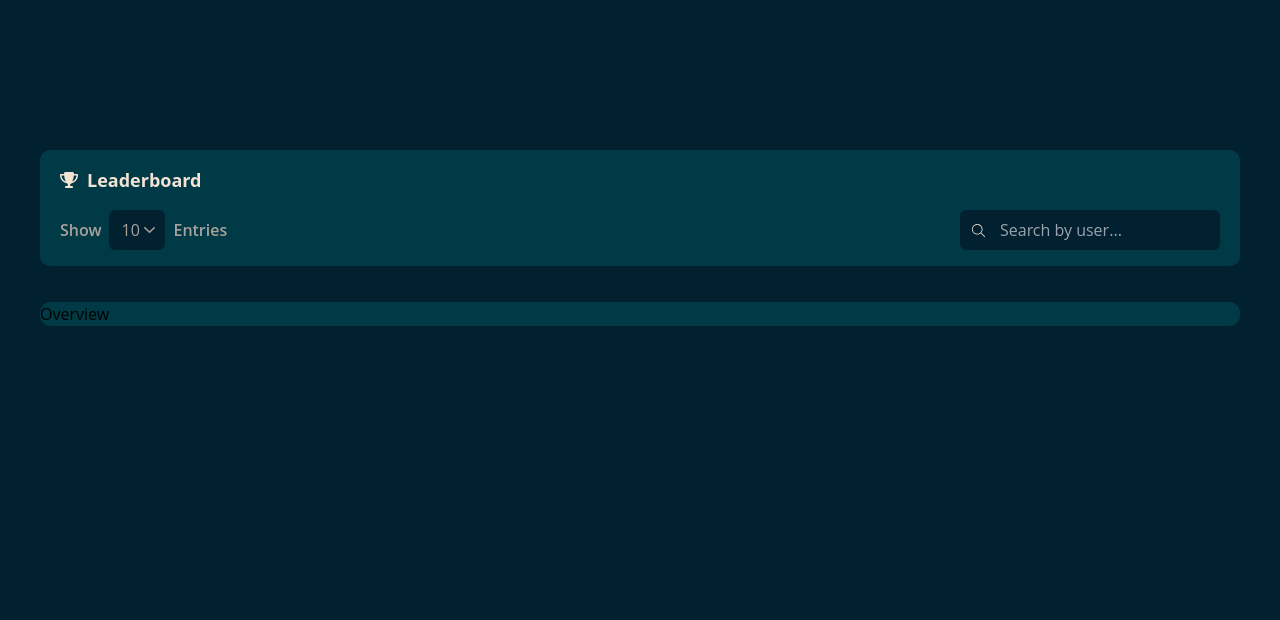
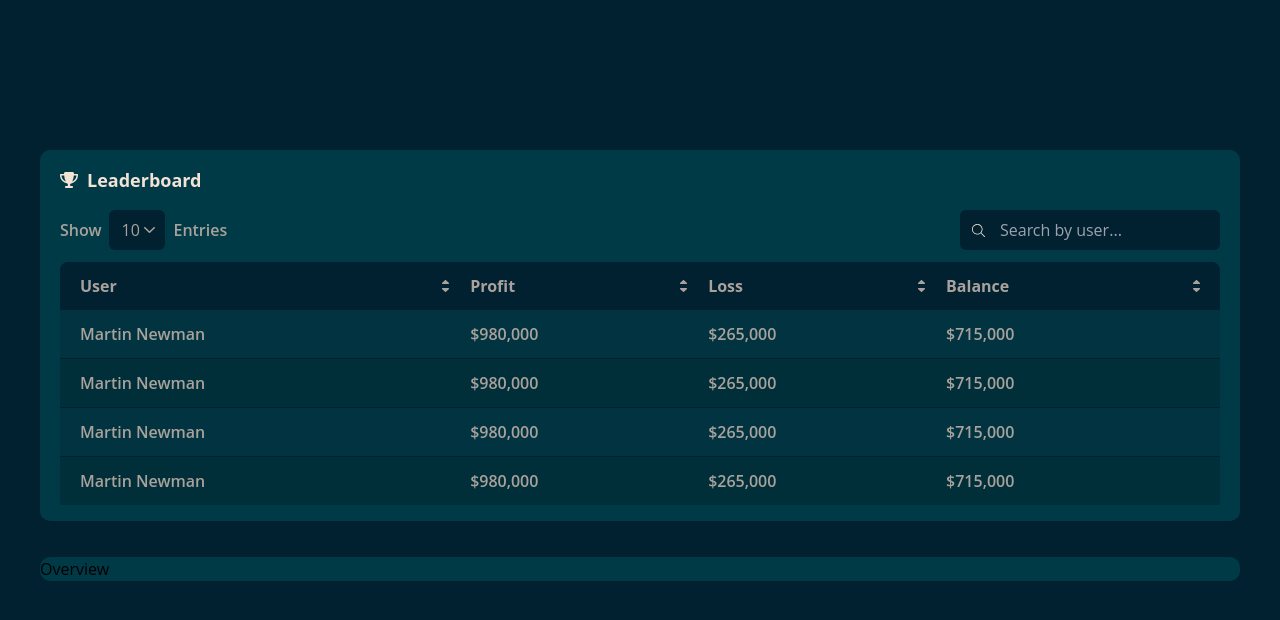
Before and after one commit to charliezone/fpfx-react-test, a React (Vite) app: page / in a window 1280 px wide. Shown: the top 620 px of the page. Built offline with nearby package versions, Linux system fonts and the light colour scheme.

Commit message:
layout leader table

```diff
--- /dev/null
+++ b/src/components/Leaderboard/LeaderTable/TableHeadCell/index.tsx
@@ -0,0 +1,15 @@
+import Icon from './arrow-down.svg';
+
+export function TableHeadCell({ text }: {text: string}) {
+    return (
+        <th className="pl-5 py-3 font-bold text-md text-cloudy last:pr-5">
+            <div className="flex justify-between items-center">
+                { text }
+                <div className="flex flex-col gap-1">
+                    <img src={Icon} className="transform rotate-180" alt="Arrow down" />
+                    <img src={Icon} alt="Arrow down" />
+                </div>
+            </div>
+        </th>
+    );
+}
--- /dev/null
+++ b/src/components/Leaderboard/LeaderTable/index.tsx
@@ -0,0 +1,44 @@
+import { TableHeadCell } from './TableHeadCell';
+
+export function LeaderTable() {
+    return (
+        <div className="rounded-t-lg overflow-hidden">
+                <table className="table-auto w-full">
+                <thead>
+                    <tr className="bg-primary">
+                        <TableHeadCell text="User" />
+                        <TableHeadCell text="Profit" />
+                        <TableHeadCell text="Loss" />
+                        <TableHeadCell text="Balance" />
+                    </tr>
+                </thead>
+                <tbody>
+                    <tr className="odd:bg-cyprus even:bg-daintree border-b border-primary last:border-b-0">
+                        <td className="pl-5 last:pr-5 py-3 font-semibold text-md text-cloudy">Martin Newman</td>
+                        <td className="pl-5 last:pr-5 py-3 font-semibold text-md text-cloudy">$980,000</td>
+                        <td className="pl-5 last:pr-5 py-3 font-semibold text-md text-cloudy">$265,000</td>
+                        <td className="pl-5 last:pr-5 py-3 font-semibold text-md text-cloudy">$715,000</td>
+                    </tr>
+                    <tr className="odd:bg-cyprus even:bg-daintree border-b border-primary last:border-b-0">
+                        <td className="pl-5 last:pr-5 py-3 font-semibold text-md text-cloudy">Martin Newman</td>
+                        <td className="pl-5 last:pr-5 py-3 font-semibold text-md text-cloudy">$980,000</td>
+                        <td className="pl-5 last:pr-5 py-3 font-semibold text-md text-cloudy">$265,000</td>
+                        <td className="pl-5 last:pr-5 py-3 font-semibold text-md text-cloudy">$715,000</td>
+                    </tr>
+                    <tr className="odd:bg-cyprus even:bg-daintree border-b border-primary last:border-b-0">
+                        <td className="pl-5 last:pr-5 py-3 font-semibold text-md text-cloudy">Martin Newman</td>
+                        <td className="pl-5 last:pr-5 py-3 font-semibold text-md text-cloudy">$980,000</td>
+                        <td className="pl-5 last:pr-5 py-3 font-semibold text-md text-cloudy">$265,000</td>
+                        <td className="pl-5 last:pr-5 py-3 font-semibold text-md text-cloudy">$715,000</td>
+                    </tr>
+                    <tr className="odd:bg-cyprus even:bg-daintree border-b border-primary last:border-b-0">
+                        <td className="pl-5 last:pr-5 py-3 font-semibold text-md text-cloudy">Martin Newman</td>
+                        <td className="pl-5 last:pr-5 py-3 font-semibold text-md text-cloudy">$980,000</td>
+                        <td className="pl-5 last:pr-5 py-3 font-semibold text-md text-cloudy">$265,000</td>
+                        <td className="pl-5 last:pr-5 py-3 font-semibold text-md text-cloudy">$715,000</td>
+                    </tr>
+                </tbody>
+            </table>
+        </div>
+    );
+}
--- a/src/components/Leaderboard/index.tsx
+++ b/src/components/Leaderboard/index.tsx
@@ -1,4 +1,5 @@
 import { DisplayEntries } from './DisplayEntries';
+import { LeaderTable } from './LeaderTable';
 import { SearchByUser } from './SearchByUser';
 import Icon from './leaderboard-icon.svg';
 
@@ -8,9 +9,12 @@ export function Leaderboard() {
             <header className="flex gap-2 mb-4">
                 <img src={Icon} alt="Leaderboard icon" /><h2 className="text-parchment font-bold text-lg leading-27">Leaderboard</h2>
             </header>
-            <div className="flex justify-between">
-                <DisplayEntries/>
-                <SearchByUser />
+            <div className="flex flex-col">
+                <div className="flex justify-between mb-3">
+                    <DisplayEntries/>
+                    <SearchByUser />
+                </div>
+                <LeaderTable />
             </div>
         </section>
     );
--- a/tailwind.config.js
+++ b/tailwind.config.js
@@ -12,6 +12,8 @@ export default {
         secondary: '#003A47',
         parchment: '#F2E3D5',
         cloudy: '#A9A29C',
+        cyprus: '#013440',
+        daintree: '#012F39',
       },
       padding: {
         '150': '150px'
```
Also changed, not shown: src/components/Leaderboard/LeaderTable/TableHeadCell/arrow-down.svg (added).
